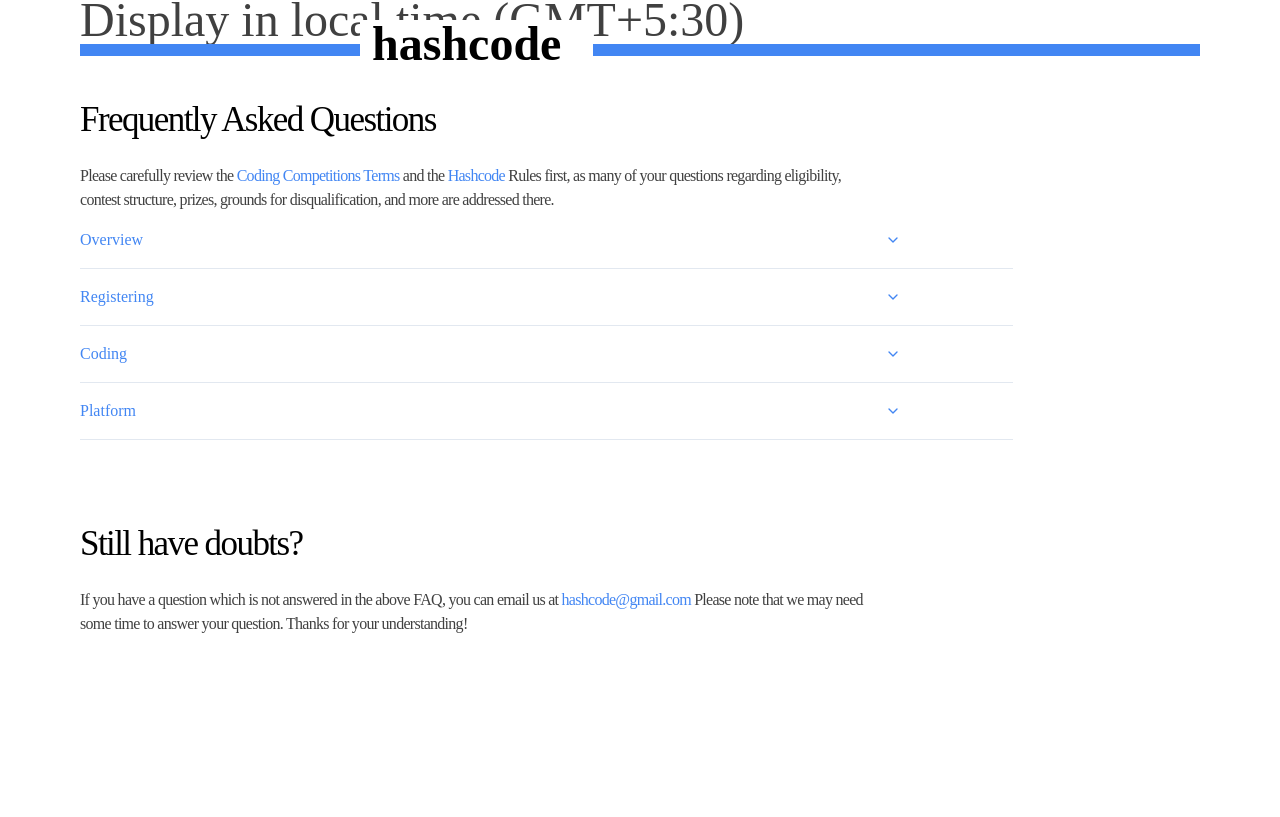
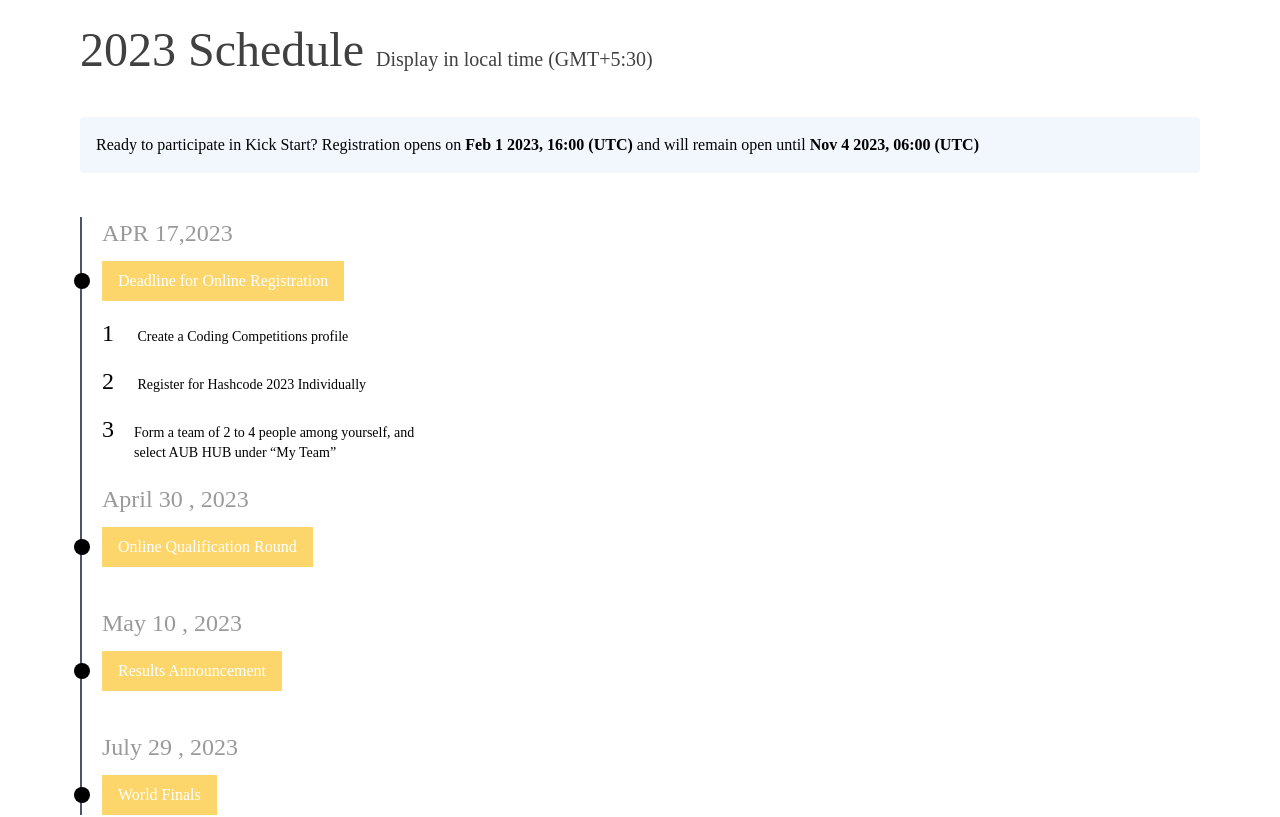
Before and after one commit to kratos-respawned/Hashcode, a Next.js app: page / in a window 1280 px wide. Shown: the part 3164-3981 px from the top of the page. Before the commit the page ends 3840 px from the top, so only its background shows below. Built offline with nearby package versions, Linux system fonts and the light colour scheme.

Commit message:
timeline done

```diff
--- a/src/components/Schedule/Schedule.tsx
+++ b/src/components/Schedule/Schedule.tsx
@@ -1,7 +1,41 @@
 function Schedule() {
     return (
-        <section className="font-poppins">
-            <h2 className="text-5xl text-black/75">2023 Schedule <p>Display in local time (GMT+5:30)</p></h2>
+        <section className="font-poppins my-12 py-12">
+            <h2 className="text-5xl leading-3 text-black/75">2023 Schedule <span className="text-xl font-thin">Display in local time (GMT+5:30)</span> </h2>
+            <p className="bg-[#F2F7FE] text-base py-4 px-4 my-11 rounded">Ready to participate in Kick Start? Registration opens on
+                <span className="font-bold mx-1">Feb 1 2023, 16:00 (UTC)</span>
+                and will remain open until
+                <span className="font-bold mx-1">Nov 4 2023, 06:00 (UTC)</span>
+            </p>
+            <div className="border-l-2 border-gray-600 ">
+                <article className="mx-5 my-5">
+                    <h3 className="text-black/40 text-2xl my-3">APR 17,2023</h3>
+                    <h3 className="py-2 px-4 bg-gYellow w-fit relative text-white "><span className="absolute w-4 aspect-square bg-black -left-5 -translate-x-1/2 top-1/2 -translate-y-1/2 rounded-full" /> Deadline for Online Registration</h3>
+                    <p className="text-sm my-4"><span className="mr-5 text-2xl">1</span> Create a Coding Competitions profile</p>
+                    <p className="text-sm my-4"><span className="mr-5 text-2xl">2</span> Register for Hashcode 2023 Individually</p>
+                    <p className="text-sm my-4"><span className="mr-5 text-2xl">3</span>
+                        <span className="inline-flex flex-col"> <span> Form a team of 2 to 4 people among yourself, and </span>
+                            <span>select AUB HUB under “My Team”</span></span></p>
+                </article>
+                <article className="mx-5 mb-10">
+                    <h3 className="text-black/40 text-2xl my-3">April 30 , 2023</h3>
+                    <h3 className="py-2 px-4 bg-gYellow w-fit relative text-white "><span className="absolute w-4 aspect-square bg-black -left-5 -translate-x-1/2 top-1/2 -translate-y-1/2 rounded-full" />Online Qualification Round</h3>
+                </article>
+                <article className="mx-5 mb-10">
+                    <h3 className="text-black/40 text-2xl my-3">May 10 , 2023</h3>
+                    <h3 className="py-2 px-4 bg-gYellow w-fit relative text-white "><span className="absolute w-4 aspect-square bg-black -left-5 -translate-x-1/2 top-1/2 -translate-y-1/2 rounded-full" />Results Announcement</h3>
+
+                </article>
+                <article className="mx-5 mb-10">
+                    <h3 className="text-black/40 text-2xl my-3">July 29 , 2023</h3>
+                    <h3 className="py-2 px-4 bg-gYellow w-fit relative text-white "><span className="absolute w-4 aspect-square bg-black -left-5 -translate-x-1/2 top-1/2 -translate-y-1/2 rounded-full" />World Finals</h3>
+                </article>
+            </div>
+            <div className="w-1/2">
+                <p className="bg-gGreen text-white px-6 py-1 text-lg w-fit ml-auto">For more information visit hashcode.google.com</p>
+            </div>
+
+
 
         </section>
     )
--- a/tailwind.config.js
+++ b/tailwind.config.js
@@ -1,4 +1,4 @@
-const { fontFamily } = require("tailwindcss/defaultTheme")
+const { fontFamily } = require("tailwindcss/defaultTheme");
 
 /** @type {import('tailwindcss').Config} */
 module.exports = {
@@ -14,13 +14,15 @@
     extend: {
       colors: {
         hGray: "#4E4E4E",
-        gBlue:"#4286F3"
+        gBlue: "#4286F3",
+        gYellow: "#FCD66A",
+        gGreen: "#34A853",
       },
       fontFamily: {
         sans: ["var(--font-sans)", ...fontFamily.sans],
-        poppins:["var(--font-poppins)"],
-        noto:["var(--font-noto)"],
-        montserrat:["var(--font-montserrat)"]
+        poppins: ["var(--font-poppins)"],
+        noto: ["var(--font-noto)"],
+        montserrat: ["var(--font-montserrat)"],
       },
       keyframes: {
         "accordion-down": {
@@ -39,4 +41,4 @@
     },
   },
   plugins: [require("tailwindcss-animate")],
-}
+};
```
